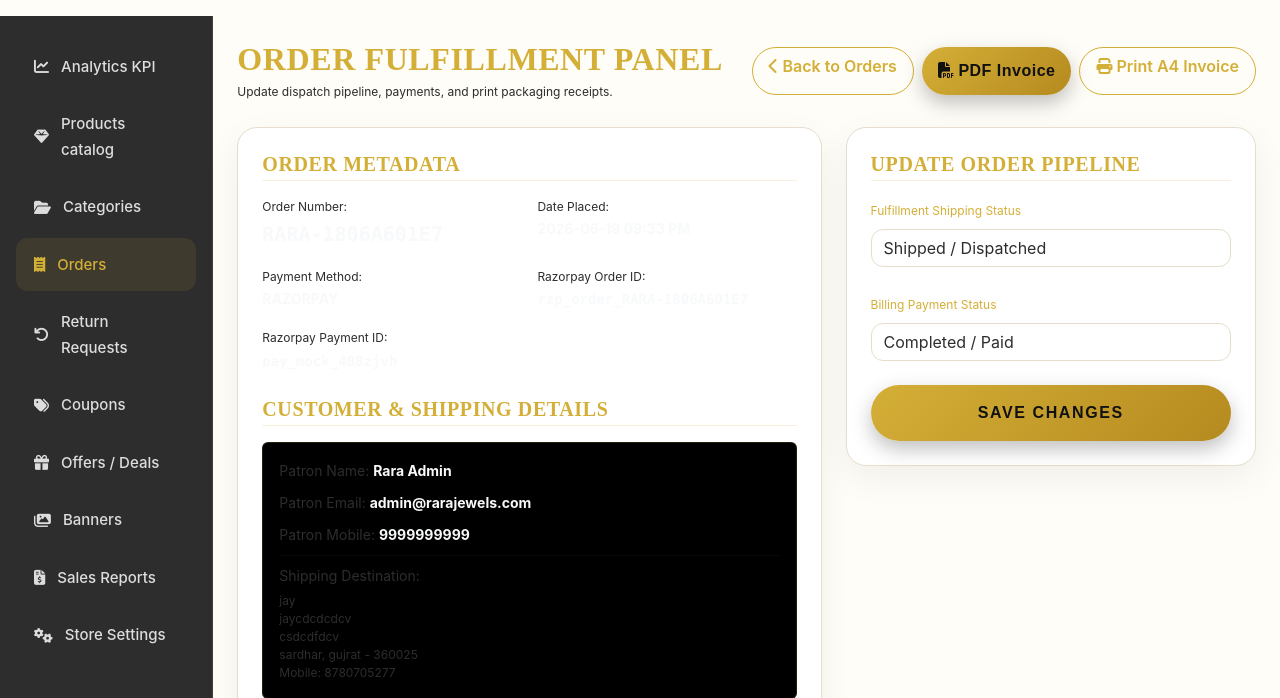
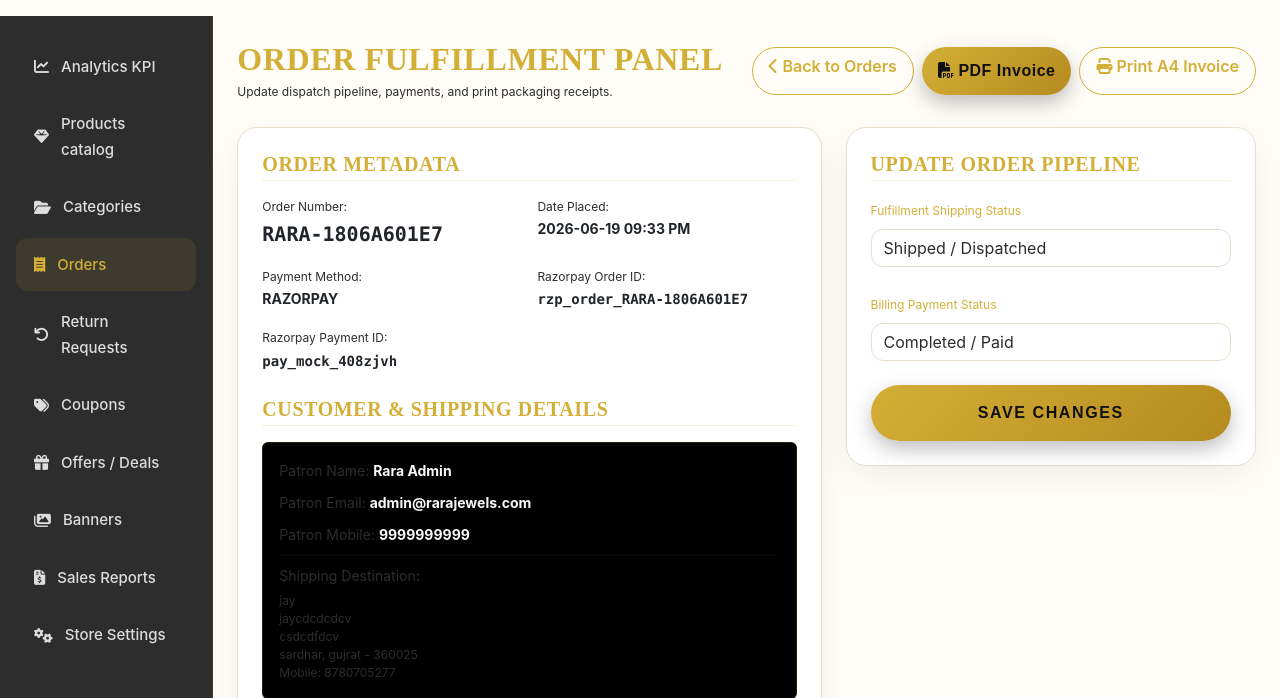
Before and after one commit to jaykhandla487-sudo/RARAJEWELS.COM, a Django app: page /luxury-admin/order/RARA-1806A601E7/ in a window 1280 px wide. Shown: the part 68-766 px from the top of the page. Run offline with Django 5.2, Linux system fonts and the light colour scheme; a user stored in the database is signed in; data comes from the database, SQL or seed files in the repository; data that the repository does not hold is empty.

Commit message:
Update text colors

```diff
--- a/templates/admin_dashboard/order_detail.html
+++ b/templates/admin_dashboard/order_detail.html
@@ -23,26 +23,26 @@
             <div class="row g-3 text-sm mb-4">
                 <div class="col-6">
                     <span class="text-light-dim d-block text-xs">Order Number:</span>
-                    <strong class="text-light font-monospace fs-5">{{ order.order_number }}</strong>
+                    <strong class="text-dark font-monospace fs-5">{{ order.order_number }}</strong>
                 </div>
                 <div class="col-6">
                     <span class="text-light-dim d-block text-xs">Date Placed:</span>
-                    <strong class="text-light">{{ order.created_at|date:"Y-m-d h:i A" }}</strong>
+                    <strong class="text-dark">{{ order.created_at|date:"Y-m-d h:i A" }}</strong>
                 </div>
                 <div class="col-6">
                     <span class="text-light-dim d-block text-xs">Payment Method:</span>
-                    <strong class="text-light text-uppercase">{{ order.get_payment_method_display }}</strong>
+                    <strong class="text-dark text-uppercase">{{ order.get_payment_method_display }}</strong>
                 </div>
                 {% if order.razorpay_order_id %}
                 <div class="col-6">
                     <span class="text-light-dim d-block text-xs">Razorpay Order ID:</span>
-                    <strong class="text-light font-monospace">{{ order.razorpay_order_id }}</strong>
+                    <strong class="text-dark font-monospace">{{ order.razorpay_order_id }}</strong>
                 </div>
                 {% endif %}
                 {% if order.razorpay_payment_id %}
                 <div class="col-6">
                     <span class="text-light-dim d-block text-xs">Razorpay Payment ID:</span>
-                    <strong class="text-light font-monospace">{{ order.razorpay_payment_id }}</strong>
+                    <strong class="text-dark font-monospace">{{ order.razorpay_payment_id }}</strong>
                 </div>
                 {% endif %}
             </div>
--- a/templates/shop/cart.html
+++ b/templates/shop/cart.html
@@ -80,7 +80,7 @@
 
                 <div class="d-flex justify-content-between text-sm mb-3">
                     <span class="text-light-dim">Cart Subtotal:</span>
-                    <span class="text-light">₹{{ cart.total_price }}</span>
+                    <span class="text-dark">₹{{ cart.total_price }}</span>
                 </div>
 
                 <div class="d-flex justify-content-between text-sm mb-4">
@@ -88,7 +88,7 @@
                     {% if amount_left == 0 %}
                     <span class="text-success">FREE</span>
                     {% else %}
-                    <span class="text-light">₹{{ store_settings.shipping_charge }}</span>
+                    <span class="text-dark">₹{{ store_settings.shipping_charge }}</span>
                     {% endif %}
                 </div>
 
--- a/templates/shop/checkout.html
+++ b/templates/shop/checkout.html
@@ -54,7 +54,7 @@
                         <div class="d-flex gap-3 align-items-center">
                             <img src="{{ item.product.primary_image }}" class="rounded" style="width: 50px; height: 50px; object-fit: cover; border: 1px solid var(--glass-border);">
                             <div class="flex-grow-1">
-                                <span class="text-light text-xs font-semibold d-block">{{ item.product.name|truncatechars:35 }}</span>
+                                <span class="text-dark text-xs font-semibold d-block">{{ item.product.name|truncatechars:35 }}</span>
                                 <span class="text-light-dim text-xs">Qty: {{ item.quantity }}</span>
                             </div>
                             <span class="text-warning text-xs font-semibold">₹{{ item.subtotal }}</span>
```
